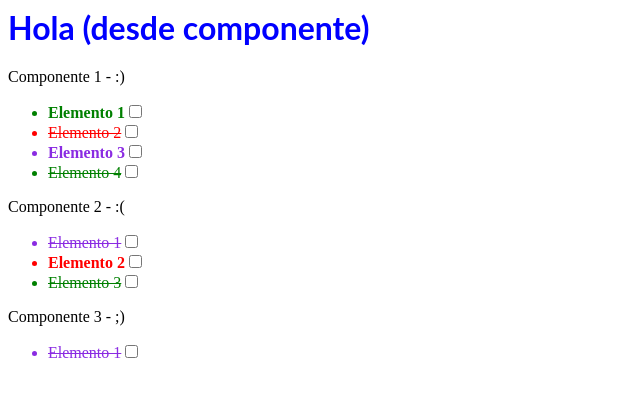
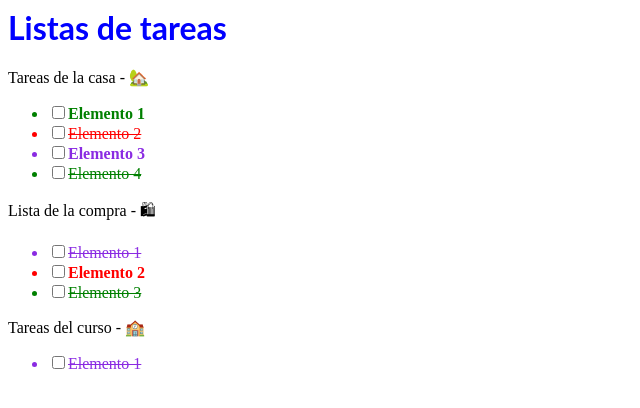
Before and after one commit to curso2022-03/React-primeros-pasos, a React (Create React App) app: page / in a window 1280 px wide. Shown: the top 408 px of the page, without its empty margins (0-640 px from the left). Built offline with nearby package versions, Linux system fonts and the light colour scheme.

Commit message:
3 files modified

```diff
--- a/src/App.jsx
+++ b/src/App.jsx
@@ -20,10 +20,18 @@ export function App() {
   ];
   return (
     <div>
-      <h1>Hola (desde componente)</h1>
-      <Lista titulo="Componente 1" icono=":)" elementos={listaElementos1} />
-      <Lista titulo="Componente 2" icono=":(" elementos={listaElementos2} />
-      <Lista titulo="Componente 3" icono=";)" elementos={listaElementos3} />
+      <h1>Listas de tareas</h1>
+      <Lista
+        titulo="Tareas de la casa"
+        icono="🏡"
+        elementos={listaElementos1}
+      />
+      <Lista
+        titulo="Lista de la compra"
+        icono="🛍"
+        elementos={listaElementos2}
+      />
+      <Lista titulo="Tareas del curso" icono="🏫" elementos={listaElementos3} />
     </div>
   );
 }
--- a/src/components/ComponenteLista.jsx
+++ b/src/components/ComponenteLista.jsx
@@ -1,20 +1,36 @@
 import React from 'react';
 import './Componente-lista.css';
-export function ComponenteLista(props) {
-  let claseLista = props.prioridad;
-  if (props.done) {
-    claseLista += ' el-done';
-  } else {
-    claseLista += ' el-undone';
+class ComponenteLista extends React.Component {
+  constructor(props) {
+    super(props);
+    this.done = props.done;
+    this.prioridad = props.prioridad;
+    this.texto = props.texto;
+    this.setElementClass();
   }
-  return (
-    <li className={claseLista}>
-      {props.texto}
-      <input type="checkbox" />
-    </li>
-  );
+
+  setElementClass() {
+    this.claseLista = this.prioridad;
+    if (this.done) {
+      this.claseLista += ' el-done';
+    } else {
+      this.claseLista += ' el-undone';
+    }
+  }
+  setTaskStatus() {
+    this.done = !this.done;
+    this.setElementClass();
+  }
+  render() {
+    return (
+      <li className={this.claseLista}>
+        <input type="checkbox" onChange={this.setTaskStatus()} />
+        {this.texto}
+      </li>
+    );
+  }
 }
-
+export default ComponenteLista;
 ComponenteLista.defaultProps = {
   prioridad: 'baja',
 };
--- a/src/components/Lista.jsx
+++ b/src/components/Lista.jsx
@@ -1,5 +1,5 @@
 import React from 'react';
-import { ComponenteLista } from './ComponenteLista';
+import ComponenteLista from './ComponenteLista';
 export function Lista(props) {
   let listaComponentes = [];
   if (props.elementos !== undefined) {
```
